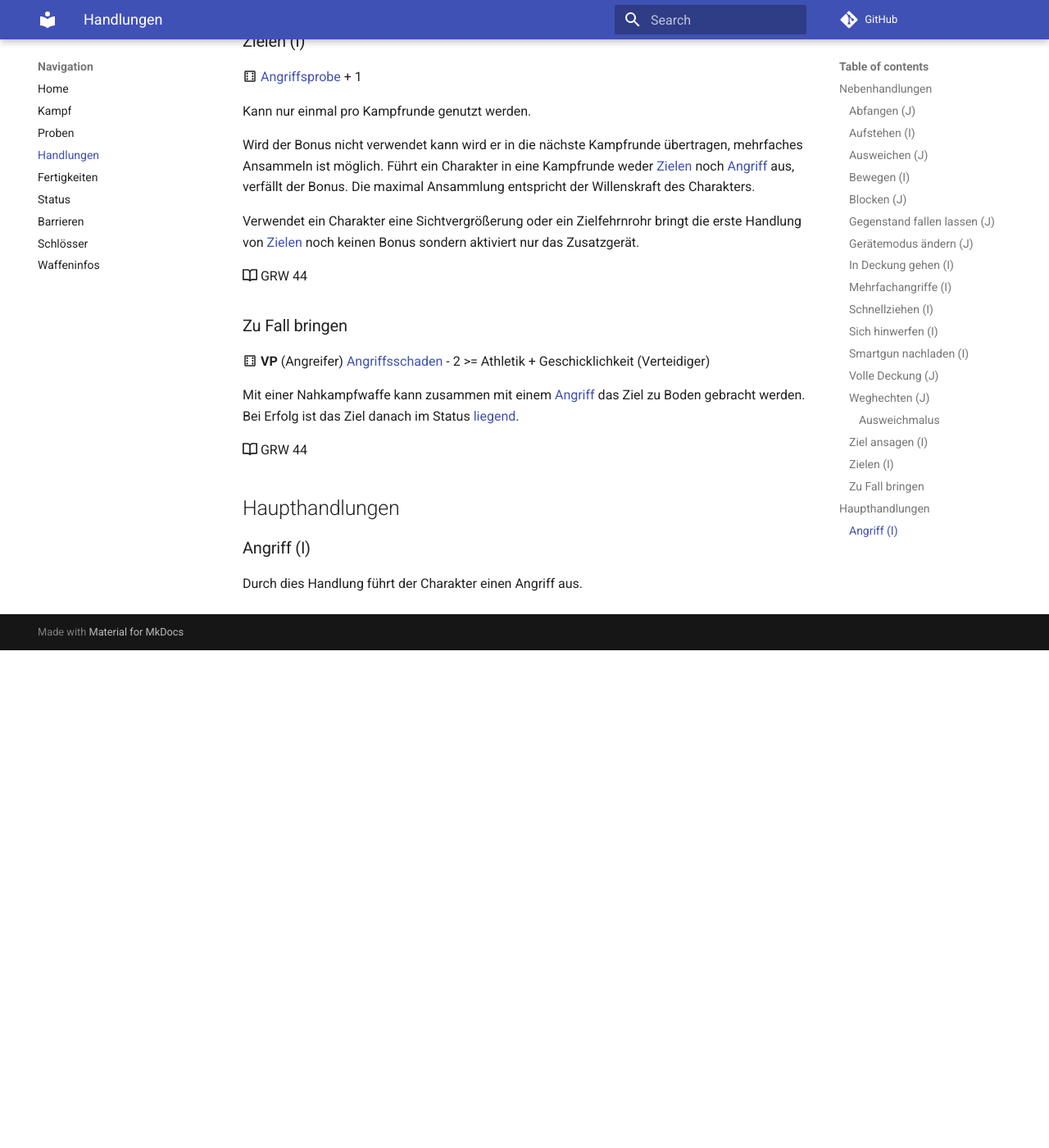
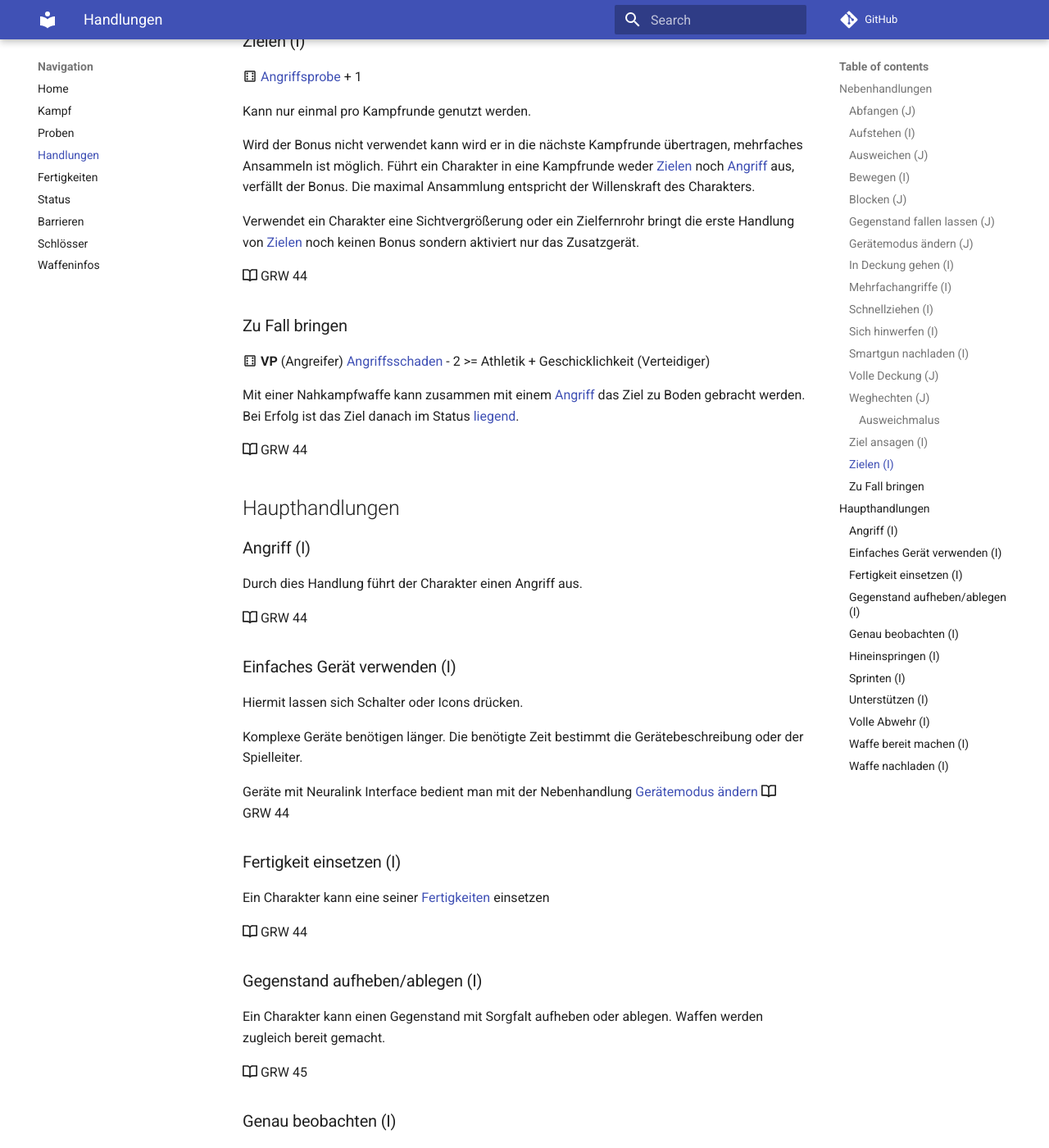
Before and after one commit to mvach/shadowrun6, an MkDocs documentation site: the page built from docs/handlungen.md, in a window 1280 px wide and 1400 px high, scrolled down 3303 px. Shown: the whole window at 82% size. Built offline with MkDocs 1.6.1 and Material for MkDocs 9.7.7, drawn with Linux system fonts in a browser that asks for light colours; comment, search, counter and statistics services are not loaded; before the commit the page ends 4096 px from its top, so only the background shows below that; some of the changed text lies outside the part shown.

Commit message:
Haupthandlungen

```diff
--- a/docs/handlungen.md
+++ b/docs/handlungen.md
@@ -124,7 +124,7 @@ Kann nur einmal pro Kampfrunde genutzt werden.
 
 Wird der Bonus nicht verwendet kann wird er in die nächste Kampfrunde übertragen, mehrfaches Ansammeln ist möglich. Führt ein Charakter in eine Kampfrunde weder [Zielen](#zielen) noch [Angriff](#angriff) aus, verfällt der Bonus. Die maximal Ansammlung entspricht der Willenskraft des Charakters.
 
-Verwendet ein Charakter eine Sichtvergrößerung oder ein Zielfehrnrohr bringt die erste Handlung von [Zielen](#zielen) noch keinen Bonus sondern aktiviert nur das Zusatzgerät.
+Verwendet ein Charakter eine Sichtvergrößerung oder ein Zielfernrohr bringt die erste Handlung von [Zielen](#zielen) noch keinen Bonus sondern aktiviert nur das Zusatzgerät.
 
 :octicons-book-16: GRW 44
 
@@ -141,3 +141,56 @@ Mit einer Nahkampfwaffe kann zusammen mit einem [Angriff](#angriff) das Ziel zu
 ### Angriff (I)
 
 Durch dies Handlung führt der Charakter einen Angriff aus.
+
+:octicons-book-16: GRW 44
+
+### Einfaches Gerät verwenden (I)
+
+Hiermit lassen sich Schalter oder Icons drücken.
+
+Komplexe Geräte benötigen länger. Die benötigte Zeit bestimmt die Gerätebeschreibung oder der Spielleiter.
+
+Geräte mit Neuralink Interface bedient man mit der Nebenhandlung [Gerätemodus ändern](#gerätemodus-ändern-j)
+:octicons-book-16: GRW 44
+
+### Fertigkeit einsetzen (I)
+
+Ein Charakter kann eine seiner [Fertigkeiten](fertigkeiten.md#fertigkeiten) einsetzen
+
+:octicons-book-16: GRW 44
+
+### Gegenstand aufheben/ablegen (I)
+
+Ein Charakter kann einen Gegenstand mit Sorgfalt aufheben oder ablegen. Waffen werden zugleich bereit gemacht.
+
+:octicons-book-16: GRW 45
+
+### Genau beobachten (I)
+
+
+
+:octicons-book-16: GRW 45
+
+### Hineinspringen (I)
+
+:octicons-book-16: GRW 45
+
+### Sprinten (I)
+
+:octicons-book-16: GRW 45
+
+### Unterstützen (I)
+
+:octicons-book-16: GRW 46
+
+### Volle Abwehr (I)
+
+:octicons-book-16: GRW 46
+
+### Waffe bereit machen (I)
+
+:octicons-book-16: GRW 46
+
+### Waffe nachladen (I)
+
+:octicons-book-16: GRW 46
```
